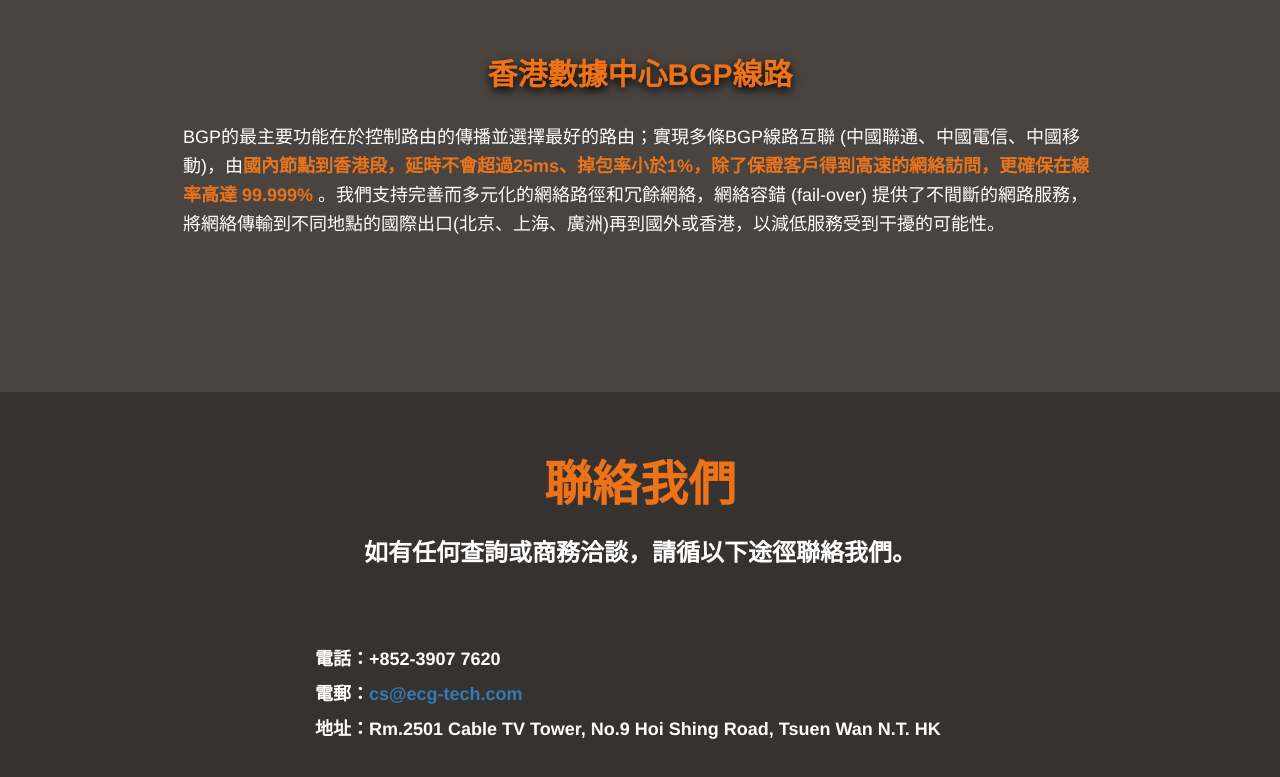
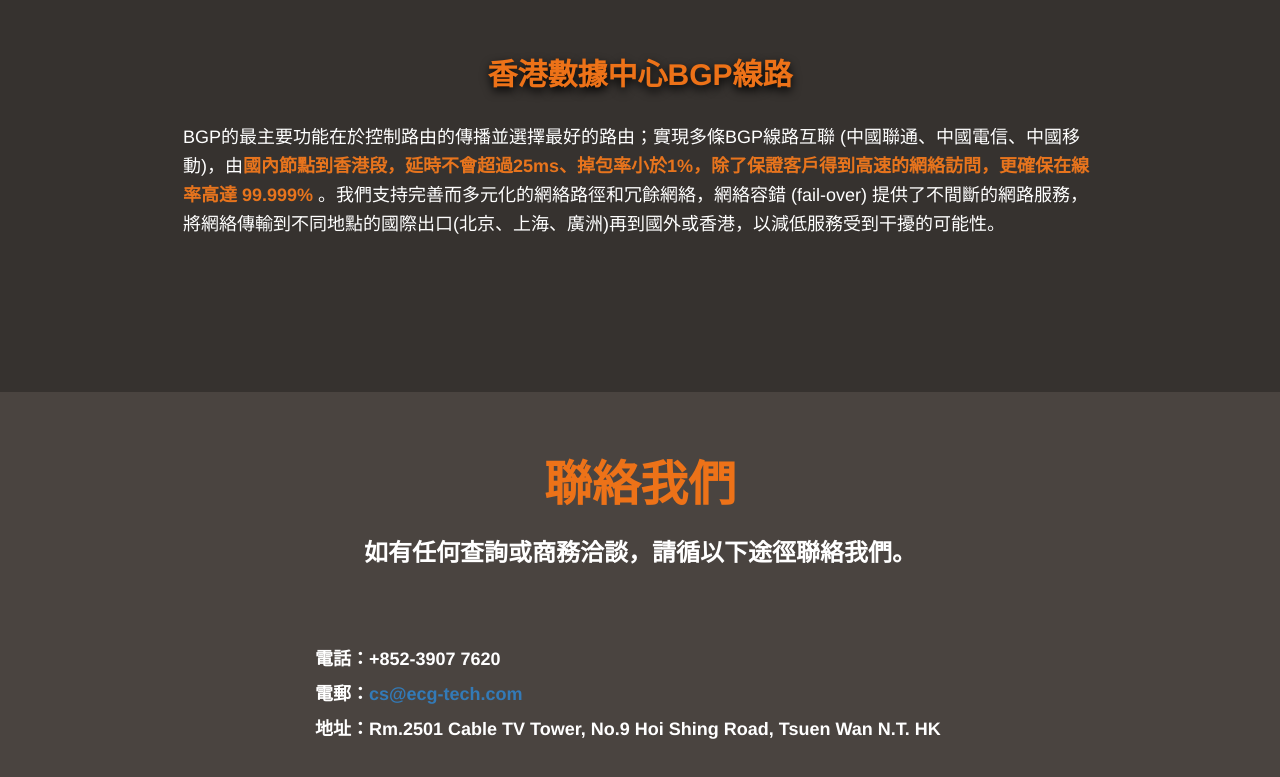
Before and after one commit to james-ng4321/ecg2, a plain HTML site: page index.html in a window 1280 px wide. Shown: the part 3940-4717 px from the top of the page. Drawn offline with Linux system fonts and the light colour scheme.

Commit message:
Add files via upload

```diff
--- a/css/style.css
+++ b/css/style.css
@@ -278,7 +278,7 @@ input[type=text].error, textarea.error				{ border: red solid 1px; }
 
 
 /* ==================================== data-center ==================================== */
-#wrapper-data-center								{ position:relative; margin:0 auto; max-width:1920px; background: url('../img/datacenter.jpg') center top no-repeat #4a4440;}
+#wrapper-data-center								{ position:relative; margin:0 auto; max-width:1920px; background: url('../img/datacenter.jpg') center top no-repeat #36322f;}
 .data-center										{ margin: 0 0 0 0; padding: 0; position:relative; /*text-align: justify;*/}
 .data-center .inner									{ position:relative; z-index:101; padding: 5% 10%; /*max-width:1170px;*/ margin:0 auto; max-width: 1170px;}
 .data-center .inner h2 								{ color:#ed7218; font-size:48px; text-align: center; font-family: ".PingFang-SC-Medium", "Microsoft JhengHei", Helvetica, "Arial Black", sans-serif; letter-spacing: 0px; font-weight: bold;  text-shadow: 0px 4px 10px #000;}
@@ -293,7 +293,7 @@ input[type=text].error, textarea.error				{ border: red solid 1px; }
 
 
 /* ==================================== Contact Us ==================================== */
-#wrapper-contact-us									{ position:relative; margin:0 auto; max-width:1920px; background: #36322f;}
+#wrapper-contact-us									{ position:relative; margin:0 auto; max-width:1920px; background: #4a4440;}
 .contact-us											{ margin: 0 0 0 0; padding: 0; position:relative; /*text-align: justify;*/}
 .contact-us .inner									{ position:relative; z-index:101; padding: 5% 10%; /*max-width:1170px;*/ margin:0 auto; max-width: 1170px;}
 .contact-us .inner h2 								{ color:#ed7218; font-size:48px; text-align: center; font-family: ".PingFang-SC-Medium", "Microsoft JhengHei", Helvetica, "Arial Black", sans-serif; letter-spacing: 0px; font-weight: bold;}
```
